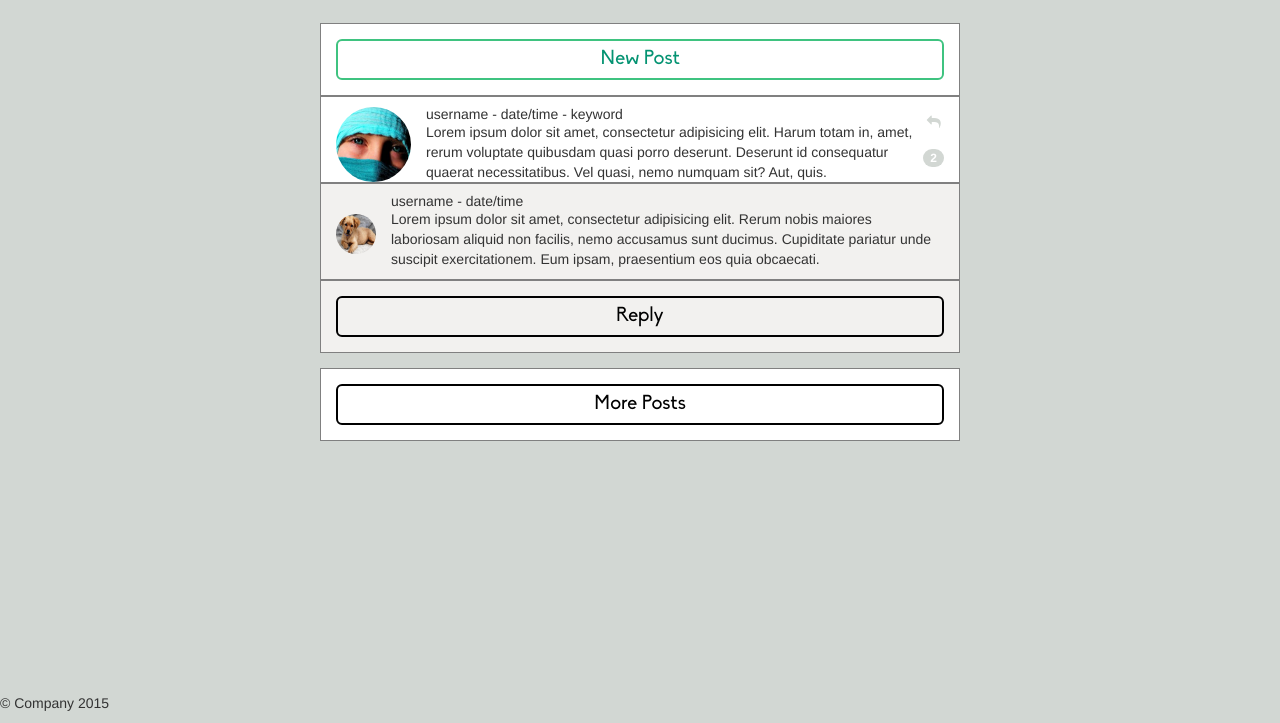
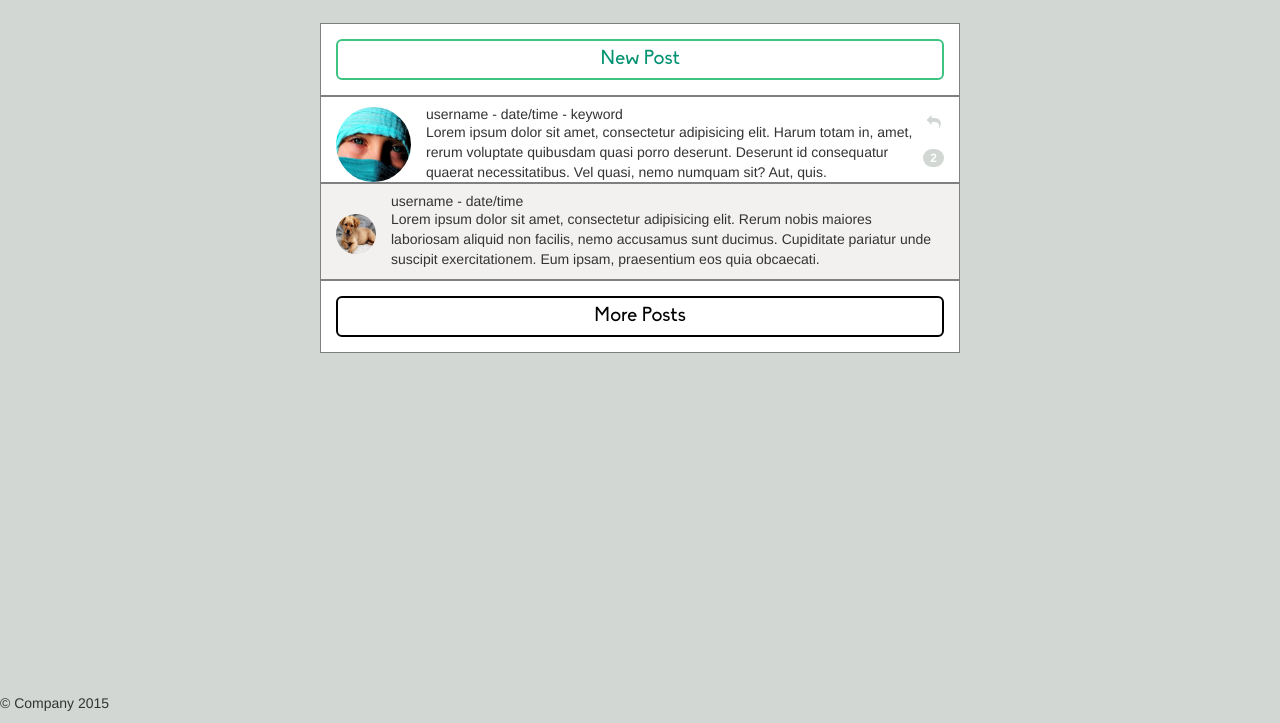
Before and after one commit to pdotsani/codify-forum, a plain HTML site: page index.html in a window 1280 px wide. Shown: the part 77-800 px from the top of the page. Drawn offline with nearby package versions, Linux system fonts and the light colour scheme.

Commit message:
deleted add post button template

```diff
--- a/index.html
+++ b/index.html
@@ -143,12 +143,7 @@
           </div>
         </div>
 
-        <!-- Button link for to reply to post -->
-        <div class="row text-center">
-          <div class="col-md-6 col-md-offset-3 post-reply-button-section">
-            <button type="button" class="btn btn-default btn-lg btn-block">Reply</button>
-          </div>
-        </div>
+
 
         <!-- Button link for more posts -->
         <div class="row text-center">
```
